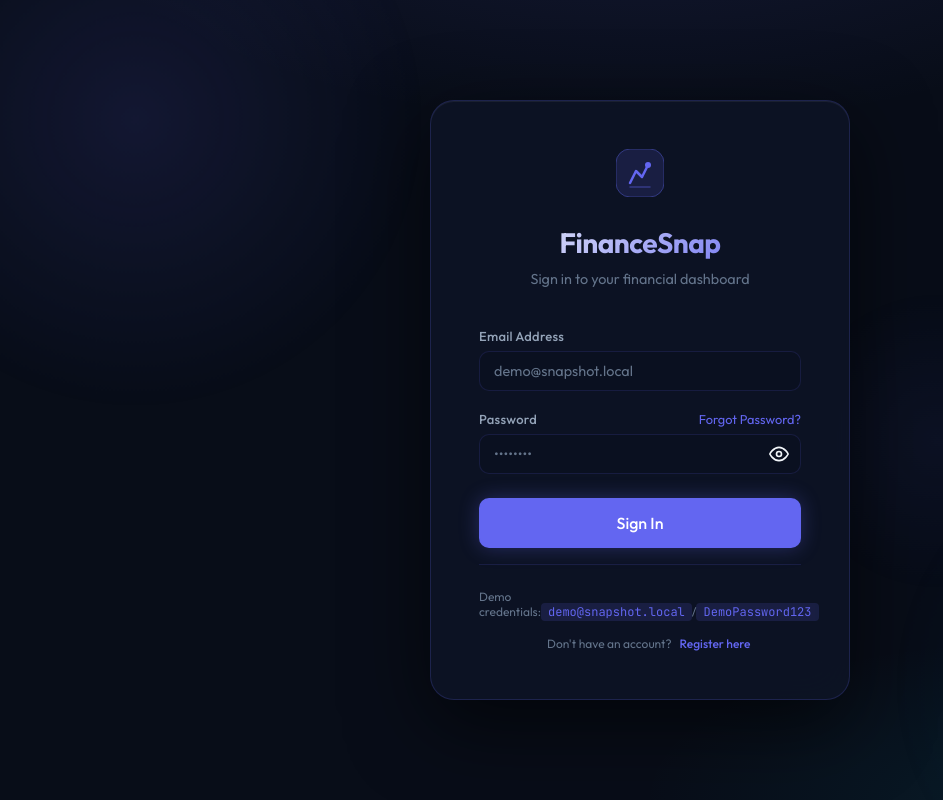
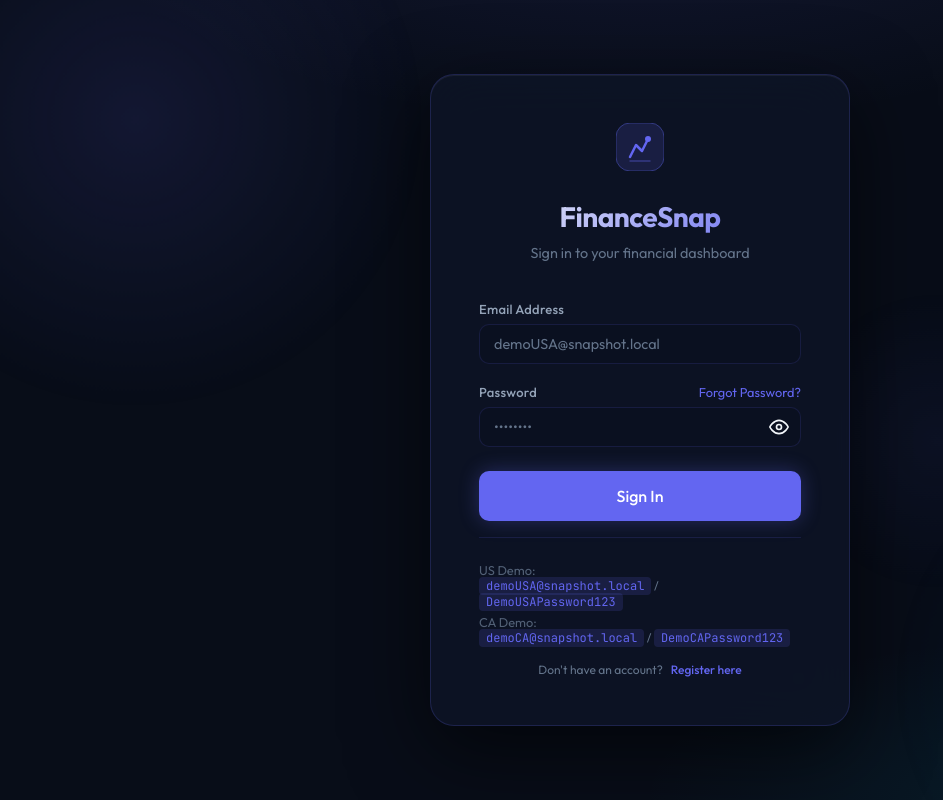
Before and after one commit to vishalhmodi/FinHealthSnap, a Next.js app: page / in a window 1280 px wide. Shown: the whole page, without its empty margins (0-943 px from the left). Built offline with nearby package versions, Linux system fonts and the light colour scheme.

Commit message:
feat: display both US and CA demo credentials on login page

```diff
--- a/src/app/page.tsx
+++ b/src/app/page.tsx
@@ -67,7 +67,7 @@ export default function LoginPage() {
               id="email"
               type="email"
               className="form-input"
-              placeholder="demo@snapshot.local"
+              placeholder="demoUSA@snapshot.local"
               value={email}
               onChange={(e) => setEmail(e.target.value)}
               required
@@ -143,11 +143,15 @@ export default function LoginPage() {
         </form>
 
         <div className={styles.hint} style={{ marginTop: '1rem', flexDirection: 'column', gap: '0.5rem' }}>
-          <div>
-            <span>Demo credentials:</span>
-            <code>demo@snapshot.local</code>
-            <span>/</span>
-            <code>DemoPassword123</code>
+          <div style={{ display: 'flex', flexDirection: 'column', gap: '0.25rem' }}>
+            <div>
+              <span style={{ fontSize: '0.8rem', opacity: 0.8 }}>US Demo:</span><br/>
+              <code>demoUSA@snapshot.local</code> <span>/</span> <code>DemoUSAPassword123</code>
+            </div>
+            <div>
+              <span style={{ fontSize: '0.8rem', opacity: 0.8 }}>CA Demo:</span><br/>
+              <code>demoCA@snapshot.local</code> <span>/</span> <code>DemoCAPassword123</code>
+            </div>
           </div>
           <div style={{ marginTop: '0.5rem' }}>
             <span>Don't have an account?</span>
```
